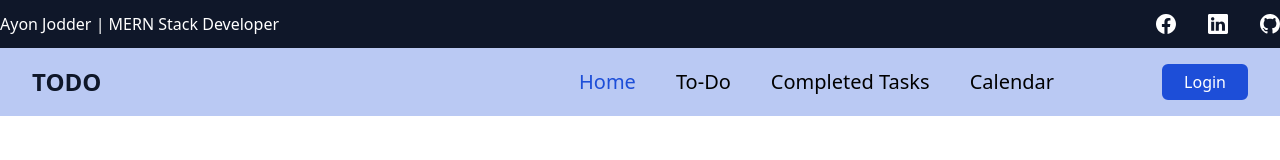
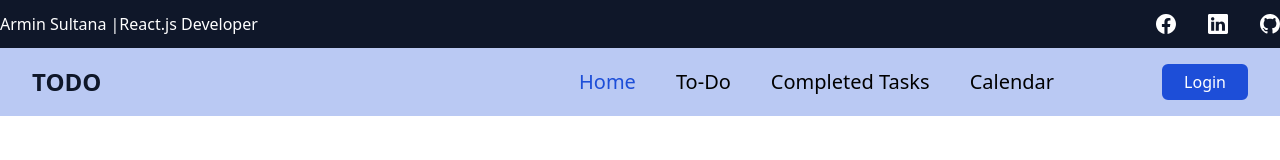
Before and after one commit to arminsultana05/Todo-App-Task, a React (Create React App) app: page / in a window 1280 px wide. Shown: the top 160 px of the page. Built offline with nearby package versions, Linux system fonts and the light colour scheme; no server answers.

Commit message:
Header Added

```diff
--- a/src/Components/Shared/Navbar.js
+++ b/src/Components/Shared/Navbar.js
@@ -26,7 +26,7 @@ const Navbar = () => {
             <div className="bg-[#0F1729] hidden md:block">
                 <div className="flex justify-between items-center h-12 container mx-auto">
                     <div className=" text-white text-md">
-                        <p>Ayon Jodder | MERN Stack Developer</p>
+                        <p>Armin Sultana |React.js Developer</p>
                     </div>
                     <div className="right-icon flex text-white">
                         <a href="https://www.facebook.com/ayon.jodder.75/"><BsFacebook className='ml-8 text-xl'></BsFacebook></a>
```
